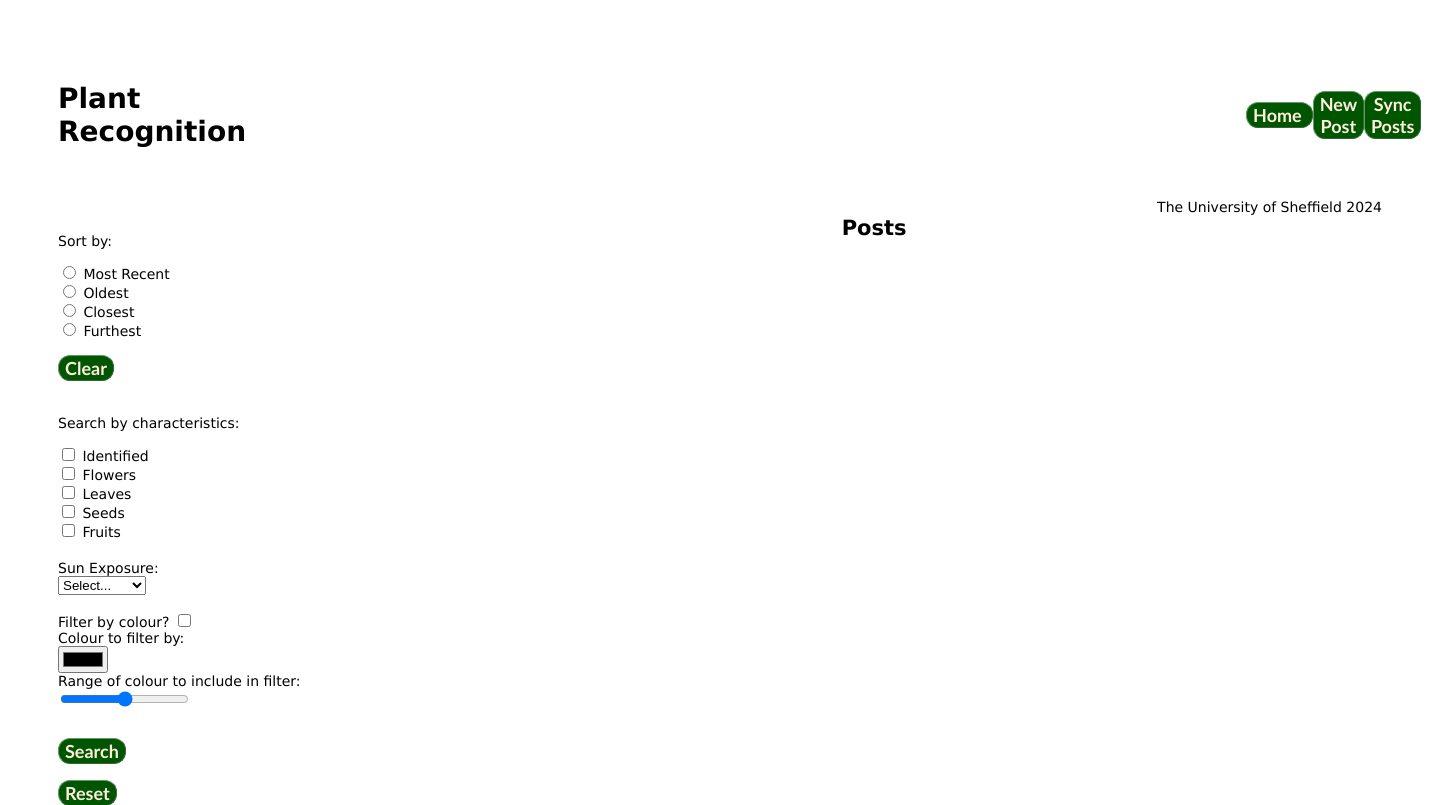
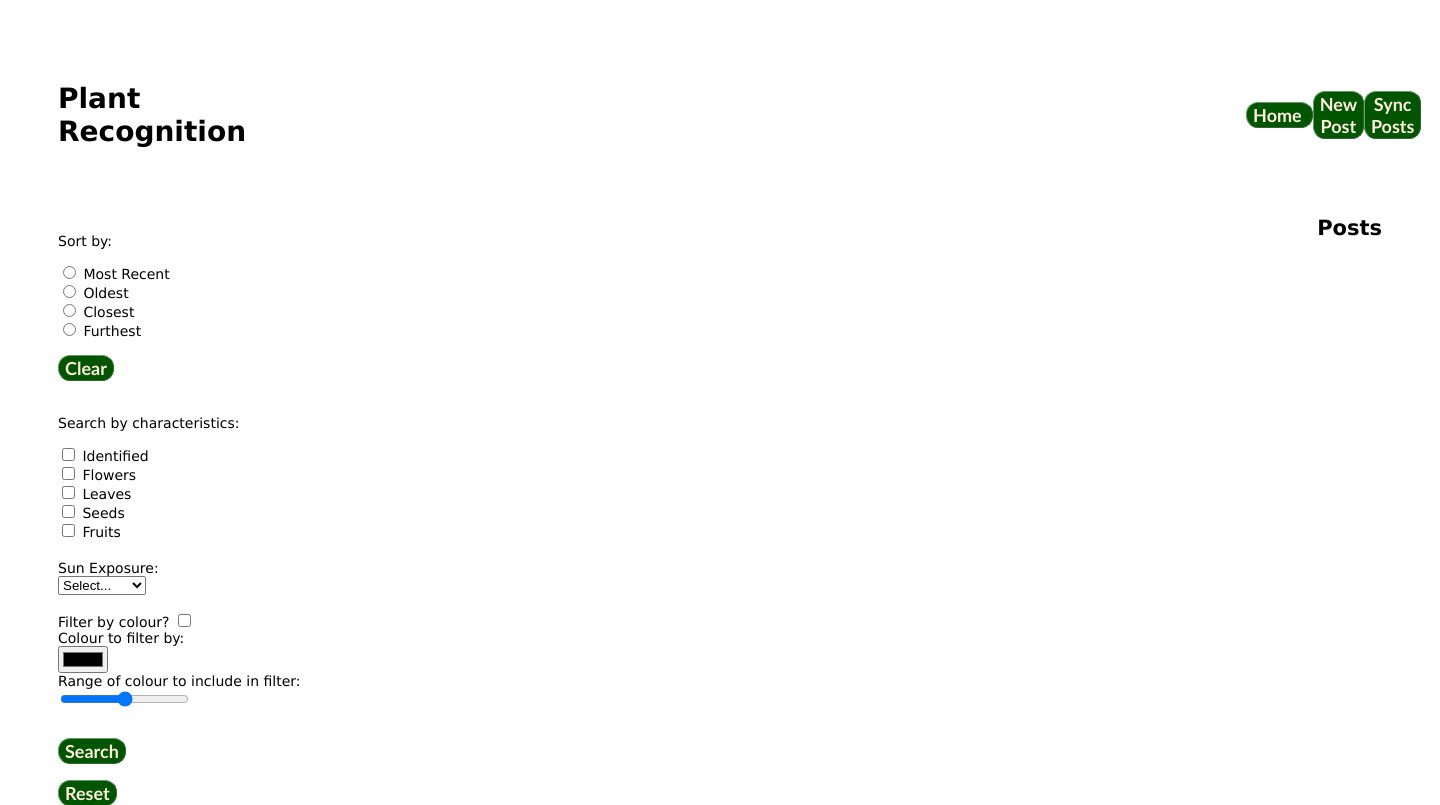
Before and after one commit to aszwalek1/plant_recognition_web_app, a Node server app: page / in a window 1440 px wide. Shown: the top 805 px of the page. Run offline with Node 20, Linux system fonts and the light colour scheme; data that the repository does not hold is empty; some libraries are stand-ins or nearby versions.

Commit message:
fixes footer

```diff
--- a/views/common/footer.ejs
+++ b/views/common/footer.ejs
@@ -1,5 +1,4 @@
 <!-- html tag opened in ./header.ejs-->
 <footer>
-    The University of Sheffield 2024
 </footer>
 </html>
--- a/views/index.ejs
+++ b/views/index.ejs
@@ -114,11 +114,13 @@
           </div>
       </div>
   </main>
+    </div>
 </body>
 
 <script src="/idb-index.js"></script>
 <script src="/idb-utility.js"></script>
 <script src="/javascripts/filter.js"></script>
 <script src="/javascripts/locationname2.js"></script>
+<script src="/javascripts/hide.js"></script>
 
 <%- include('common/footer'); -%>
```
